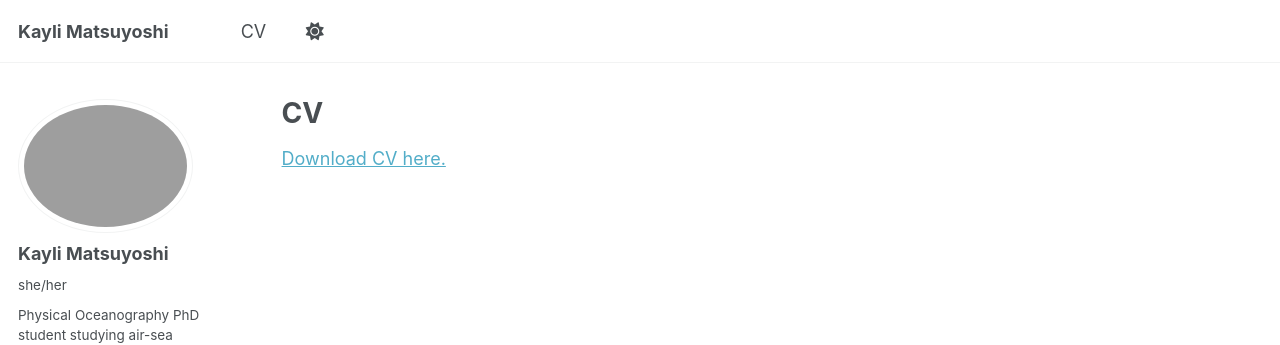
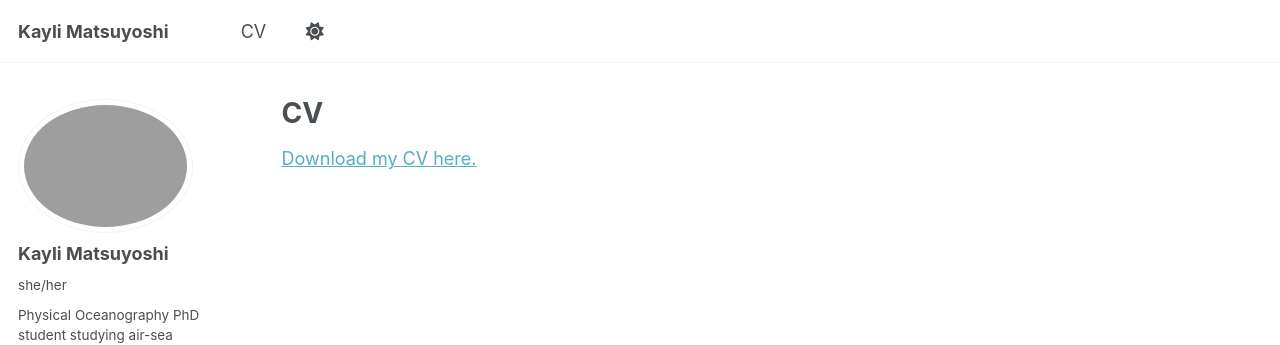
Before and after one commit to kmatsuyo/kmatsuyo.github.io, a Jekyll site: the page built from _pages/cv.md, in a window 1280 px wide. Shown: the top 345 px of the page. Built offline with Jekyll 4.4.1, drawn with Linux system fonts in a browser that asks for light colours; some web fonts are replaced; a script bundle is joined from its source files by our own code; library files that are not in the unit come from our copies.

```diff
--- a/_pages/cv.md
+++ b/_pages/cv.md
@@ -9,4 +9,4 @@ redirect_from:
 
 {% include base_path %}
 
-[Download CV here.](CV.pdf)
+[Download my CV here.](https://kmatsuyo.github.io/files/CV.pdf)
```
